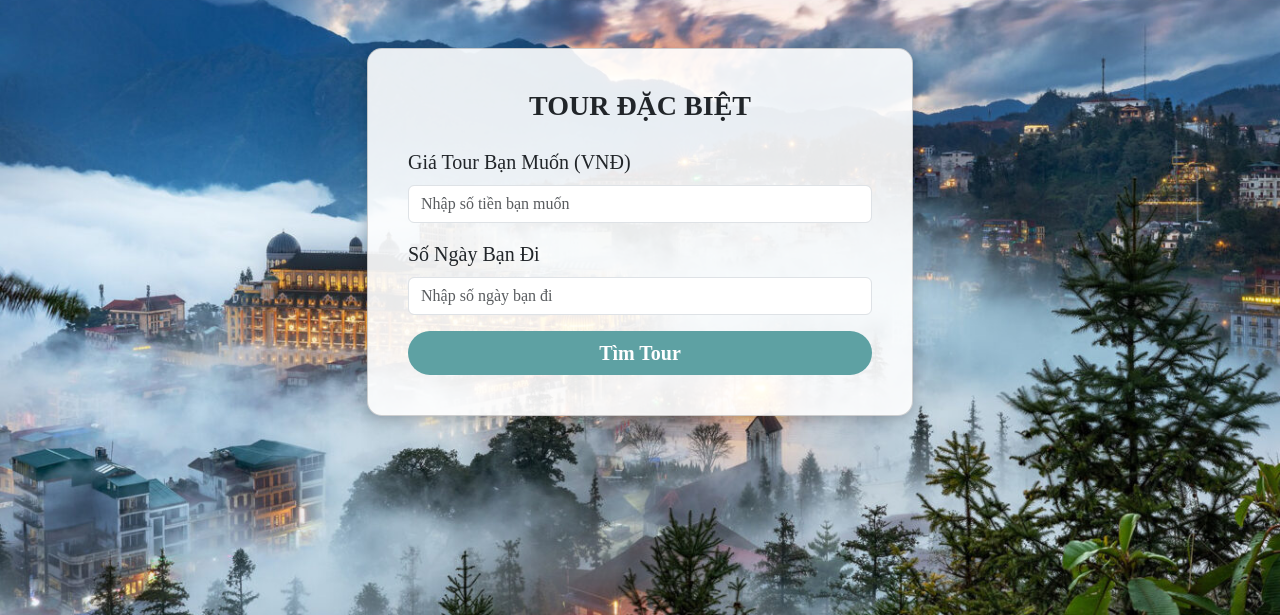
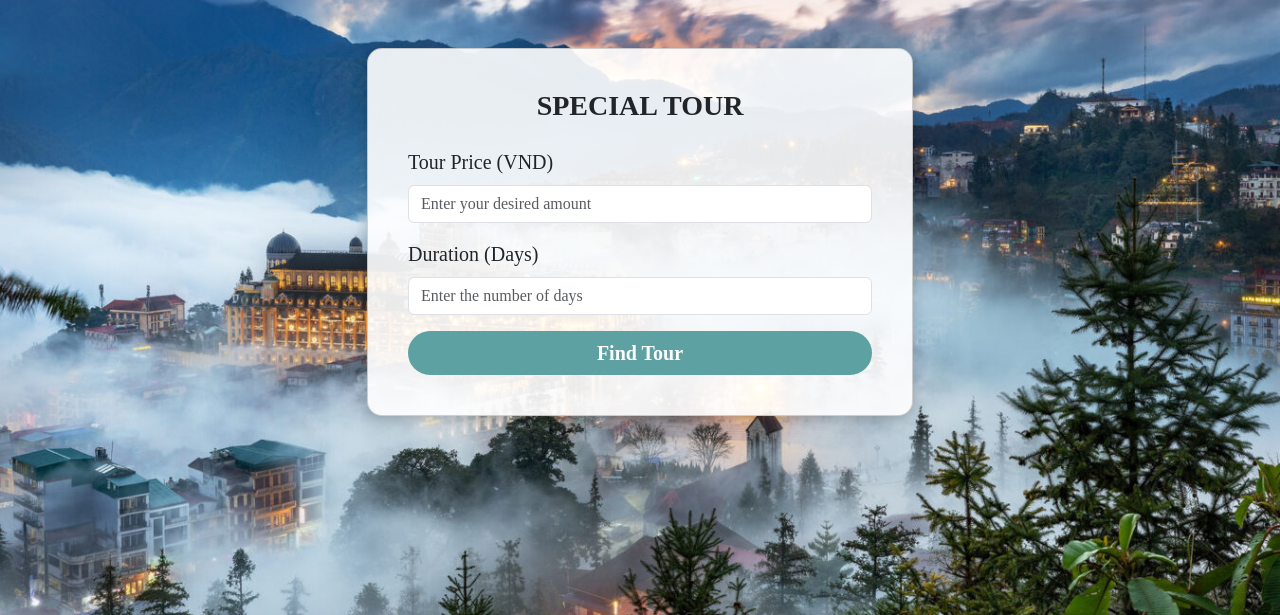
Before and after one commit to HuuHau235/Booking_Tour, a PHP site: page /BOOKING/tour_random.php in a window 1280 px wide. Shown: the top 615 px of the page. Run offline with PHP 8.4, Linux system fonts and the light colour scheme; some libraries are stand-ins or nearby versions.

Commit message:
update tour_random

```diff
--- a/src/tour_random.php
+++ b/src/tour_random.php
@@ -4,7 +4,7 @@
 <head>
     <meta charset="UTF-8">
     <meta name="viewport" content="width=device-width, initial-scale=1.0">
-    <title>Chọn Tour Tự Động</title>
+    <title>Special Tour</title>
     <link href="https://cdn.jsdelivr.net/npm/bootstrap@5.3.0/dist/css/bootstrap.min.css" rel="stylesheet">
     <link rel="stylesheet" href="./styles/tour_random.css">
 </head>
@@ -15,20 +15,20 @@
             <div class="col-md-6">
                 <div class="card p-4">
                     <div class="card-body">
-                        <h3 class="card-title text-center mb-4">Tour Đặc Biệt</h3>
+                        <h3 class="card-title text-center mb-4">Special Tour</h3>
                         <form action="process_random.php" method="POST">
                             <!-- Money input -->
                             <div class="mb-3">
-                                <label for="money" class="form-label"><i class="bi bi-currency-exchange"></i> Giá Tour Bạn Muốn (VNĐ)</label>
-                                <input type="number" class="form-control" id="money" name="money" placeholder="Nhập số tiền bạn muốn" required>
+                                <label for="money" class="form-label"><i class="bi bi-currency-exchange"></i>Tour Price (VND)</label>
+                                <input type="number" class="form-control" id="money" name="money" placeholder="Enter your desired amount" required>
                             </div>
                             <!-- Duration input -->
                             <div class="mb-3">
-                                <label for="duration" class="form-label"><i class="bi bi-calendar-check-fill"></i> Số Ngày Bạn Đi</label>
-                                <input type="number" class="form-control" id="duration" name="duration" placeholder="Nhập số ngày bạn đi" required>
+                                <label for="duration" class="form-label"><i class="bi bi-calendar-check-fill"></i> Duration (Days)</label>
+                                <input type="number" class="form-control" id="duration" name="duration" placeholder="Enter the number of days" required>
                             </div>
                             <!-- Submit button -->
-                            <button type="submit" class="btn btn-custom w-100">Tìm Tour</button>
+                            <button type="submit" class="btn btn-custom w-100">Find Tour</button>
                         </form>
                     </div>
                 </div>
```
